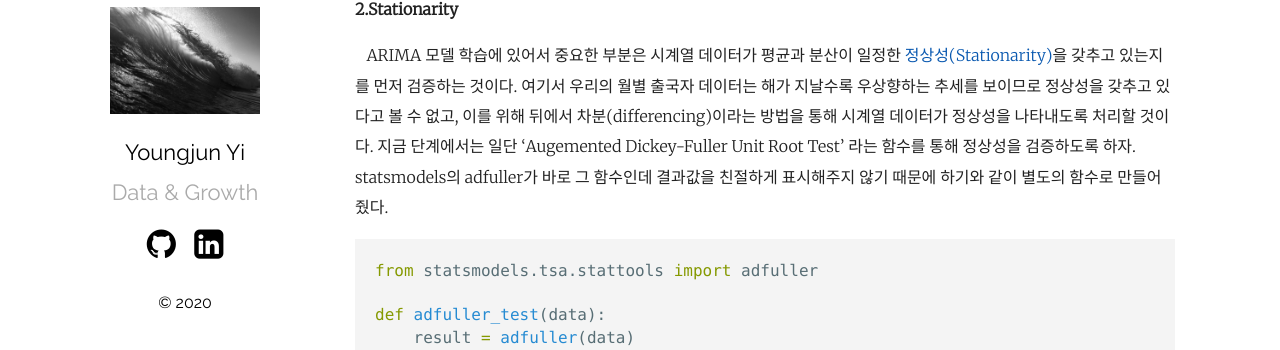
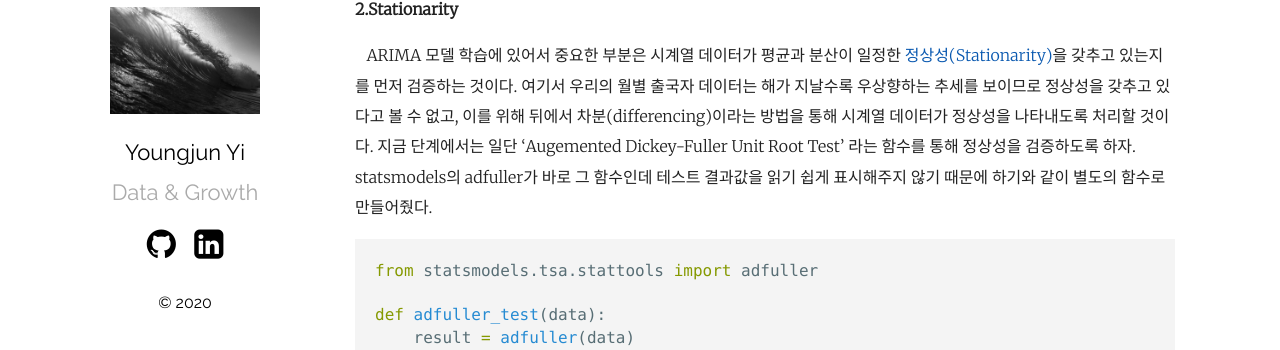
Before and after one commit to youngjunyi/youngjunyi.github.io, a Jekyll site: the page built from _posts/2020-02-26-forecasting-in-marketing-arima.markdown, in a window 1280 px wide and 900 px high, scrolled down 2191 px. Shown: the part 215-565 px from the top of the window. Built offline with Jekyll 4.4.1, drawn with Linux system fonts in a browser that asks for light colours.

Commit message:
Update 2020-02-26-forecasting-in-marketing-arima.markdown

````diff
--- a/_posts/2020-02-26-forecasting-in-marketing-arima.markdown
+++ b/_posts/2020-02-26-forecasting-in-marketing-arima.markdown
@@ -32,7 +32,7 @@ fig.set_size_inches(16,9)
 
 **2.Stationarity**
 
-&nbsp;&nbsp; ARIMA 모델 학습에 있어서 중요한 부분은 시계열 데이터가 평균과 분산이 일정한 [정상성(Stationarity)][Stationarity]을 갖추고 있는지를 먼저 검증하는 것이다. 여기서 우리의 월별 출국자 데이터는 해가 지날수록 우상향하는 추세를 보이므로 정상성을 갖추고 있다고 볼 수 없고, 이를 위해 뒤에서 차분(differencing)이라는 방법을 통해 시계열 데이터가 정상성을 나타내도록 처리할 것이다. 지금 단계에서는 일단 'Augemented Dickey-Fuller Unit Root Test' 라는 함수를 통해 정상성을 검증하도록 하자. statsmodels의 adfuller가 바로 그 함수인데 결과값을 친절하게 표시해주지 않기 때문에 하기와 같이 별도의 함수로 만들어줬다.
+&nbsp;&nbsp; ARIMA 모델 학습에 있어서 중요한 부분은 시계열 데이터가 평균과 분산이 일정한 [정상성(Stationarity)][Stationarity]을 갖추고 있는지를 먼저 검증하는 것이다. 여기서 우리의 월별 출국자 데이터는 해가 지날수록 우상향하는 추세를 보이므로 정상성을 갖추고 있다고 볼 수 없고, 이를 위해 뒤에서 차분(differencing)이라는 방법을 통해 시계열 데이터가 정상성을 나타내도록 처리할 것이다. 지금 단계에서는 일단 'Augemented Dickey-Fuller Unit Root Test' 라는 함수를 통해 정상성을 검증하도록 하자. statsmodels의 adfuller가 바로 그 함수인데 테스트 결과값을 읽기 쉽게 표시해주지 않기 때문에 하기와 같이 별도의 함수로 만들어줬다.
 
 ```python
 from statsmodels.tsa.stattools import adfuller
````
